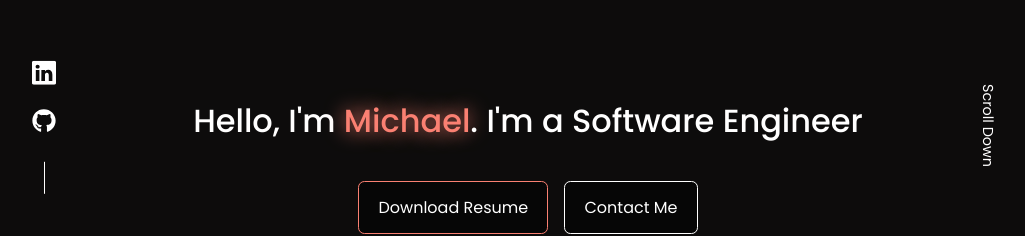
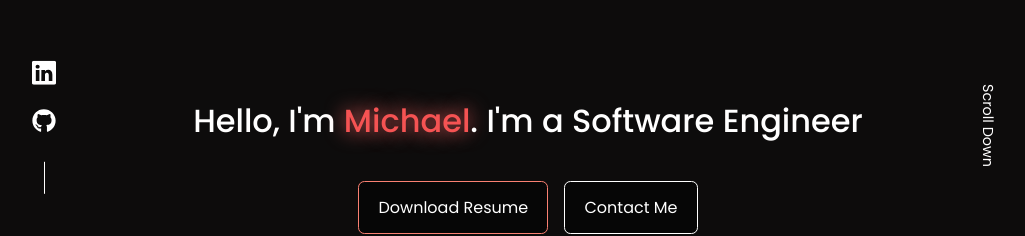
Before and after one commit to mbarto202/react-portfolio-website, a React (Create React App) app: page / in a window 1280 px wide. Shown: the part 260-496 px from the top of the page, without its empty margins (112-1137 px from the left). Built offline with nearby package versions, Linux system fonts and the light colour scheme.

Commit message:
darker salmon color

```diff
--- a/src/components/header/header.css
+++ b/src/components/header/header.css
@@ -22,8 +22,8 @@ header {
 }
 
 .header__title span {
-  color: salmon;
-  text-shadow: 0 0 20px #fa8072;
+  color: rgb(245, 83, 83);
+  text-shadow: 0 0 20px #fc6767;
 }
 
 .cta {
@@ -56,7 +56,7 @@ header {
 }
 
 .header__socials a:hover {
-  color: #fa8072;
+  color: rgb(245, 83, 83);
 }
 
 .header__socials::after {
@@ -79,7 +79,7 @@ header {
 }
 
 .scroll__down:hover {
-  color: #fa8072;
+  color: rgb(245, 83, 83);
 }
 
 /* Keyframes */
```
